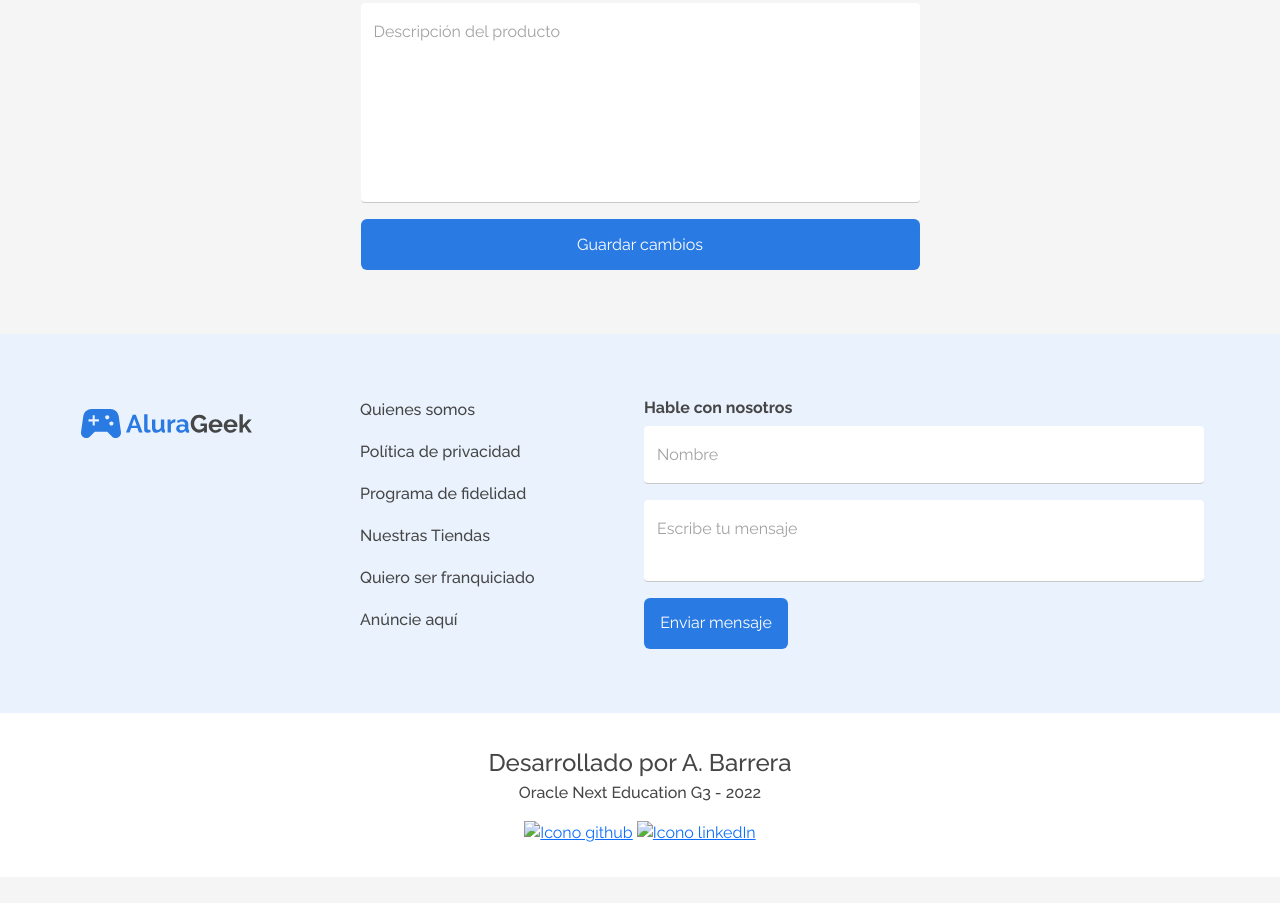
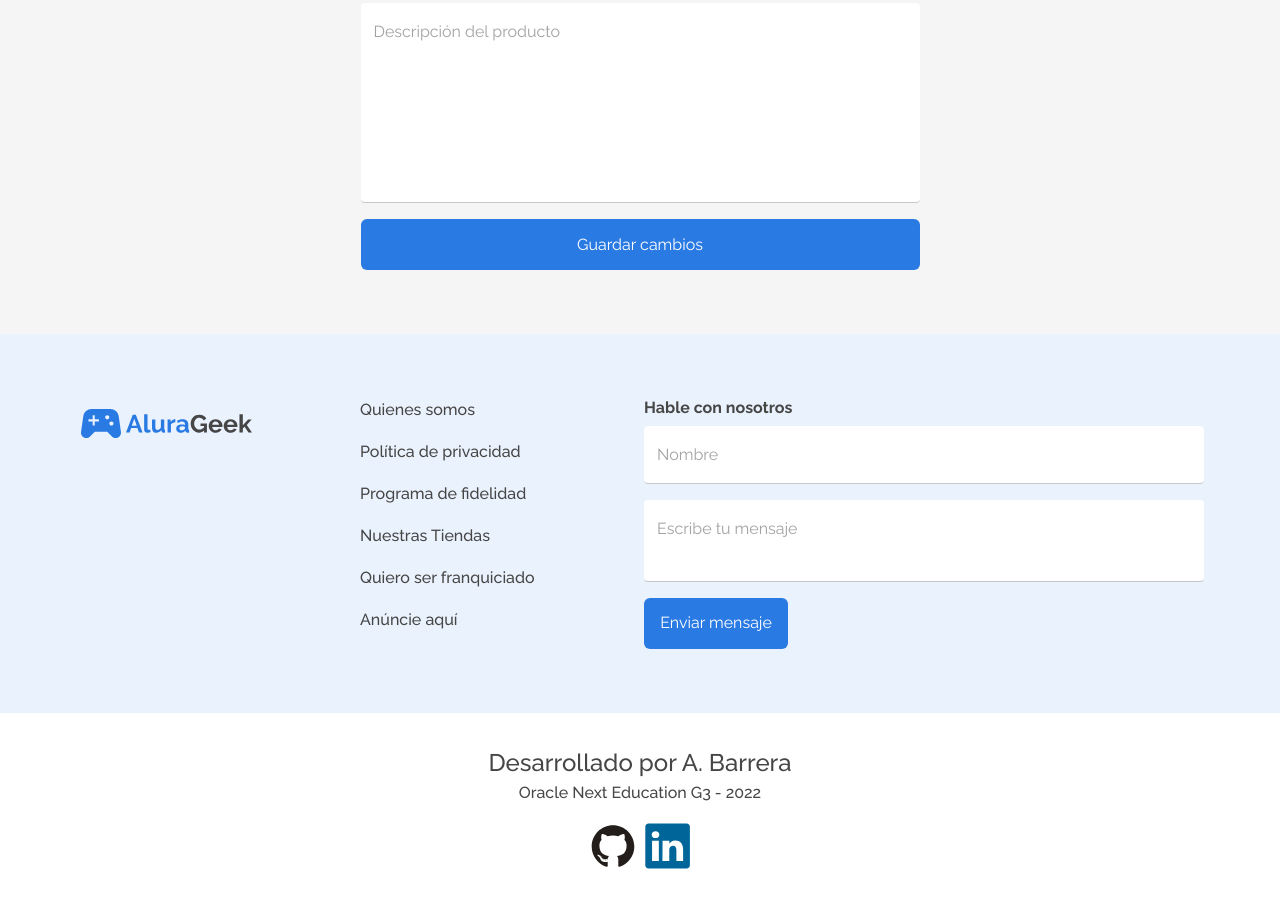
Before and after one commit to AlejandroBH/one-ecommerce, a website with bundled scripts: page pages/add-product.html in a window 1280 px wide. Shown: the part 526-1429 px from the top of the page. Before the commit the page ends 1403 px from the top, so only its background shows below. Built offline with nearby package versions, Linux system fonts and the light colour scheme; no server answers; sample sign-in values are in the browser's storage.

Commit message:
fix footer link

```diff
--- a/pages/add-product.html
+++ b/pages/add-product.html
@@ -90,8 +90,8 @@
             <p class="footer__copyright__autor">Desarrollado por A. Barrera</p>
             <p class="footer__copyright__date">Oracle Next Education G3 - 2022</p>
             <div class="footer__copyright__networks">
-                <a target="_blank" href="https://github.com/AlejandroBH"><img class="footer__copyright__networks__icon" src="assets/images/social/github.svg" alt="Icono github"></a>
-                <a target="_blank" href="https://www.linkedin.com/in/alejandro-bh91/"><img class="footer__copyright__networks__icon" src="assets/images/social/linkedIn.svg" alt="Icono linkedIn"></a>
+                <a target="_blank" href="https://github.com/AlejandroBH"><img class="footer__copyright__networks__icon" src="/assets/images/social/github.svg" alt="Icono github"></a>
+                <a target="_blank" href="https://www.linkedin.com/in/alejandro-bh91/"><img class="footer__copyright__networks__icon" src="/assets/images/social/linkedIn.svg" alt="Icono linkedIn"></a>
             </div>
         </div>
     </footer>
```
Also changed, not shown: pages/admin.html (+2 -2 lines), pages/cart.html (+2 -2 lines), pages/error.html (+2 -2 lines), pages/login.html (+2 -2 lines), pages/products.html (+2 -2 lines), pages/upd-product.html (+2 -2 lines), pages/view-product.html (+2 -2 lines).
